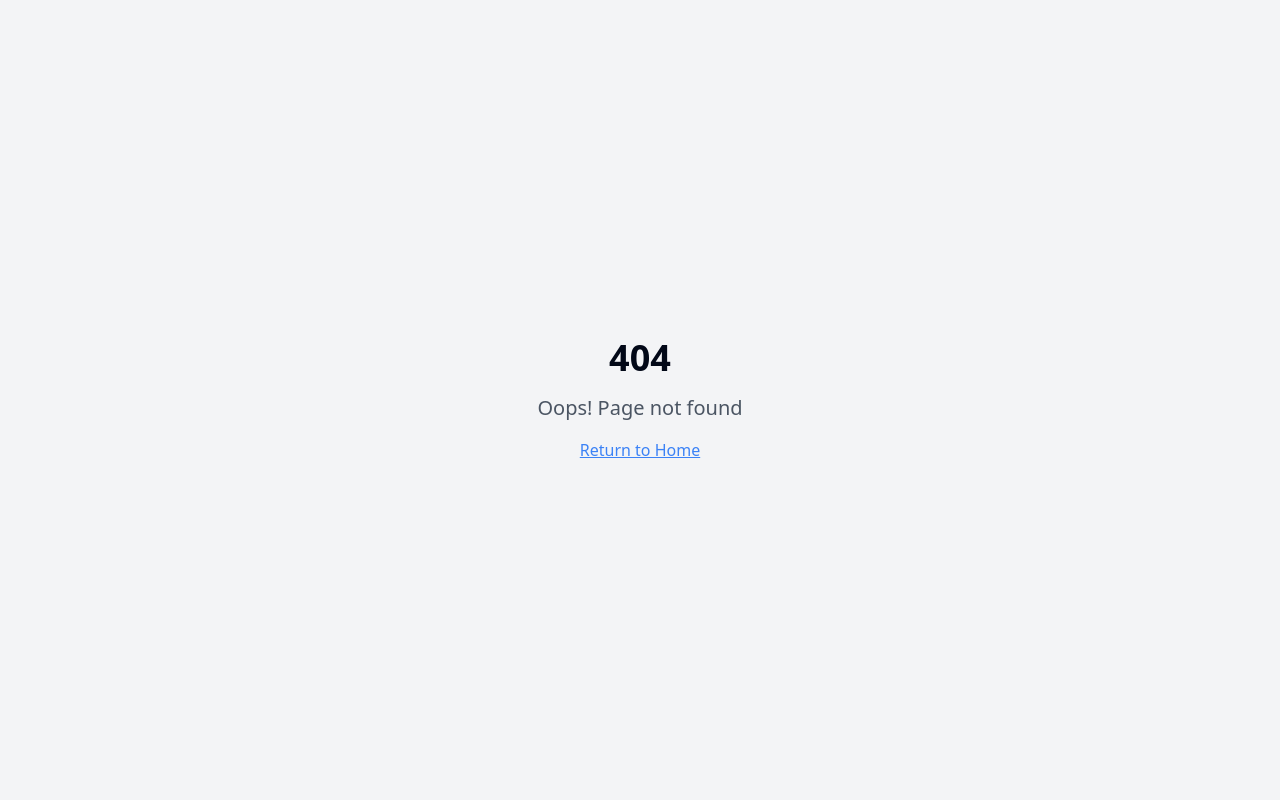
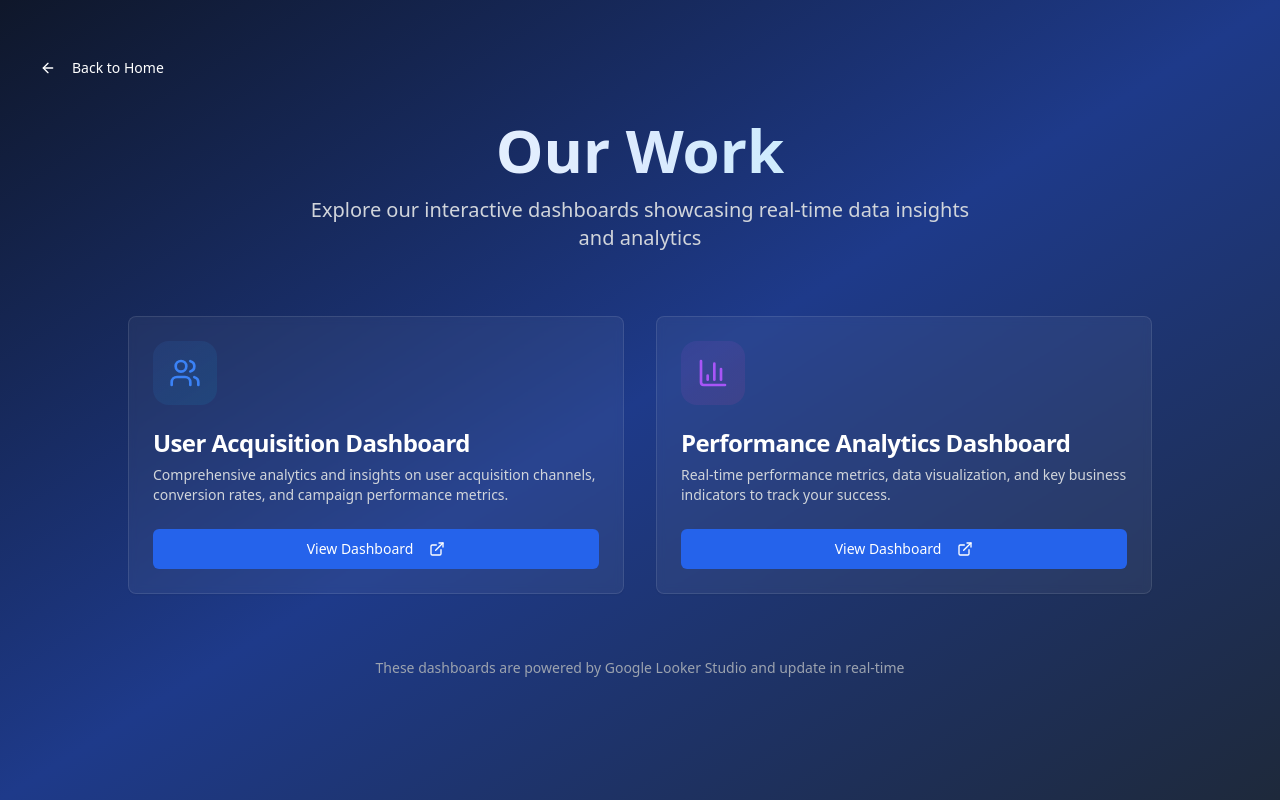
Before and after one commit to dataflexus/dataflexus-insight-flow, a React (Vite) app: page /our-work in a window 1280 px wide. Before the commit this address had no page. Built offline with nearby package versions, Linux system fonts and the light colour scheme.

Commit message:
Create "Our Work" dashboard page
Create a new page for "Our Work" that displays two dashboard options as interactive cards. Update the Hero section's "View Our Work" button to navigate to this new page, providing a better user experience.

```diff
--- a/src/App.tsx
+++ b/src/App.tsx
@@ -6,6 +6,7 @@ import { BrowserRouter, Routes, Route } from "react-router-dom";
 import Index from "./pages/Index";
 import NotFound from "./pages/NotFound";
 import PrivacyPolicy from "./pages/PrivacyPolicy";
+import OurWork from "./pages/OurWork";
 
 const queryClient = new QueryClient();
 
@@ -18,6 +19,7 @@ const App = () => (
         <Routes>
           <Route path="/" element={<Index />} />
           <Route path="/privacy-policy" element={<PrivacyPolicy />} />
+          <Route path="/our-work" element={<OurWork />} />
           {/* ADD ALL CUSTOM ROUTES ABOVE THE CATCH-ALL "*" ROUTE */}
           <Route path="*" element={<NotFound />} />
         </Routes>
--- a/src/components/Hero.tsx
+++ b/src/components/Hero.tsx
@@ -1,17 +1,16 @@
 
 import { Button } from "@/components/ui/button";
 import { ArrowRight, BarChart3, Zap, Target } from "lucide-react";
+import { useNavigate } from "react-router-dom";
 
 const Hero = () => {
+  const navigate = useNavigate();
+
   const scrollToContact = () => {
     const element = document.querySelector("#contact");
     if (element) {
       element.scrollIntoView({ behavior: 'smooth' });
     }
-  };
-
-  const openLookerStudio = () => {
-    window.open("https://lookerstudio.google.com/u/0/reporting/04b019ab-859f-4c1b-bc34-9baaf263450c/page/p_yg32sozftd", "_blank");
   };
 
   return (
@@ -71,7 +70,7 @@ const Hero = () => {
               <ArrowRight className="ml-2 w-5 h-5" />
             </Button>
             <Button
-              onClick={openLookerStudio}
+              onClick={() => navigate("/our-work")}
               variant="outline"
               size="lg"
               className="border-white/20 text-white hover:bg-white/10 bg-white/5 px-8 py-3 text-lg"
--- /dev/null
+++ b/src/pages/OurWork.tsx
@@ -0,0 +1,99 @@
+import { Button } from "@/components/ui/button";
+import { Card, CardContent, CardDescription, CardHeader, CardTitle } from "@/components/ui/card";
+import { ArrowLeft, BarChart3, Users, ExternalLink } from "lucide-react";
+import { useNavigate } from "react-router-dom";
+
+const OurWork = () => {
+  const navigate = useNavigate();
+
+  const dashboards = [
+    {
+      title: "User Acquisition Dashboard",
+      description: "Comprehensive analytics and insights on user acquisition channels, conversion rates, and campaign performance metrics.",
+      icon: Users,
+      url: "https://lookerstudio.google.com/u/0/reporting/12d496b2-ad06-4fdf-9a98-af34470f4b6f/page/p_yg32sozftd",
+      gradient: "from-blue-500/10 to-cyan-500/10",
+      iconColor: "text-blue-500"
+    },
+    {
+      title: "Performance Analytics Dashboard",
+      description: "Real-time performance metrics, data visualization, and key business indicators to track your success.",
+      icon: BarChart3,
+      url: "https://lookerstudio.google.com/u/0/reporting/4baf5b85-4073-4028-9551-1462cf6e0556/page/p_yg32sozftd",
+      gradient: "from-purple-500/10 to-pink-500/10",
+      iconColor: "text-purple-500"
+    }
+  ];
+
+  return (
+    <div className="min-h-screen bg-gradient-to-br from-slate-900 via-blue-900 to-slate-800">
+      {/* Background pattern */}
+      <div className="absolute inset-0 bg-grid-white/[0.02] bg-[size:50px_50px]" />
+
+      <div className="container mx-auto px-6 py-12 relative z-10">
+        {/* Back button */}
+        <Button
+          onClick={() => navigate("/")}
+          variant="ghost"
+          className="mb-8 text-white hover:bg-white/10"
+        >
+          <ArrowLeft className="mr-2 w-4 h-4" />
+          Back to Home
+        </Button>
+
+        {/* Header */}
+        <div className="text-center mb-16">
+          <h1 className="text-4xl md:text-6xl font-bold mb-4 bg-gradient-to-r from-white via-blue-100 to-cyan-200 bg-clip-text text-transparent">
+            Our Work
+          </h1>
+          <p className="text-xl text-gray-300 max-w-2xl mx-auto">
+            Explore our interactive dashboards showcasing real-time data insights and analytics
+          </p>
+        </div>
+
+        {/* Dashboard cards */}
+        <div className="grid md:grid-cols-2 gap-8 max-w-5xl mx-auto">
+          {dashboards.map((dashboard, index) => {
+            const Icon = dashboard.icon;
+            return (
+              <Card
+                key={index}
+                className="bg-white/5 border-white/10 backdrop-blur-sm hover:bg-white/10 transition-all duration-300 hover:scale-105 hover:shadow-2xl hover:shadow-blue-500/20"
+              >
+                <CardHeader>
+                  <div className={`w-16 h-16 rounded-2xl bg-gradient-to-br ${dashboard.gradient} flex items-center justify-center mb-4`}>
+                    <Icon className={`w-8 h-8 ${dashboard.iconColor}`} />
+                  </div>
+                  <CardTitle className="text-2xl text-white mb-2">
+                    {dashboard.title}
+                  </CardTitle>
+                  <CardDescription className="text-gray-300">
+                    {dashboard.description}
+                  </CardDescription>
+                </CardHeader>
+                <CardContent>
+                  <Button
+                    onClick={() => window.open(dashboard.url, "_blank")}
+                    className="w-full bg-blue-600 hover:bg-blue-700 text-white"
+                  >
+                    View Dashboard
+                    <ExternalLink className="ml-2 w-4 h-4" />
+                  </Button>
+                </CardContent>
+              </Card>
+            );
+          })}
+        </div>
+
+        {/* Footer note */}
+        <div className="text-center mt-16">
+          <p className="text-gray-400 text-sm">
+            These dashboards are powered by Google Looker Studio and update in real-time
+          </p>
+        </div>
+      </div>
+    </div>
+  );
+};
+
+export default OurWork;
```
